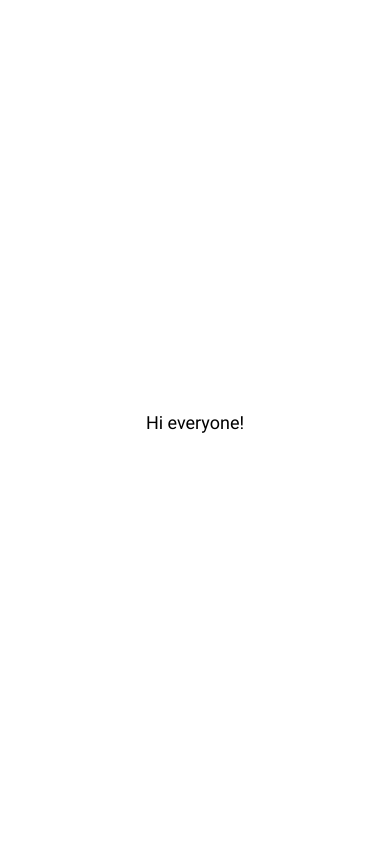
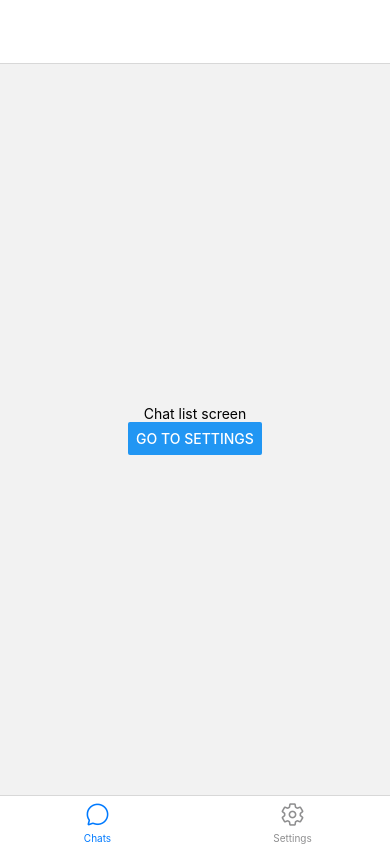
Before and after one commit to aaozgull/whatsapp, a React Native app: screen /ChatList in a window 390 px wide. Built offline with nearby package versions, Linux system fonts and the light colour scheme.

Commit message:
add stack and bottom naigations

```diff
--- a/App.js
+++ b/App.js
@@ -1,8 +1,10 @@
+import 'react-native-gesture-handler';
 import { StyleSheet, Text } from "react-native";
 import { SafeAreaProvider, SafeAreaView } from "react-native-safe-area-context";
 import * as SplashScreen from 'expo-splash-screen';
 import { useCallback, useEffect, useState } from "react";
 import * as Font from 'expo-font';
+import AppNavigator from './navigation/AppNavigator';
 
 SplashScreen.preventAutoHideAsync();
 
@@ -54,11 +56,9 @@
     <SafeAreaProvider
       style={styles.container}
       onLayout={onLayout}>
-      <SafeAreaView>
 
-        <Text style={styles.label}>Hi everyone!</Text>
+        <AppNavigator />
 
-      </SafeAreaView>
     </SafeAreaProvider>
   );
 }
@@ -67,8 +67,6 @@
   container: {
     flex: 1,
     backgroundColor: "#fff",
-    justifyContent: 'center',
-    alignItems: 'center'
   },
   label: {
     color: 'black',
--- /dev/null
+++ b/navigation/AppNavigator.js
@@ -0,0 +1,14 @@
+import React from "react";
+import { NavigationContainer } from '@react-navigation/native';
+
+import MainNavigator from "./MainNavigator";
+
+const AppNavigator = (props) => {
+  return (
+    <NavigationContainer>
+      <MainNavigator />
+    </NavigationContainer>
+  );
+};
+
+export default AppNavigator;
--- /dev/null
+++ b/navigation/MainNavigator.js
@@ -0,0 +1,53 @@
+import React from "react";
+import { createStackNavigator } from '@react-navigation/stack';
+import { createBottomTabNavigator } from '@react-navigation/bottom-tabs';
+import { Ionicons } from '@expo/vector-icons';
+
+import ChatSettingsScreen from '../screens/ChatSettingsScreen';
+import SettingsScreen from '../screens/SettingsScreen';
+import ChatListScreen from "../screens/ChatListScreen";
+
+const Stack = createStackNavigator();
+const Tab = createBottomTabNavigator();
+
+const TabNavigator = () => {
+  return (
+    <Tab.Navigator
+      screenOptions={{ headerTitle: '' }}>
+      <Tab.Screen name="ChatList" component={ChatListScreen} options={{
+        tabBarLabel: 'Chats',
+        tabBarIcon: ({ color, size }) => (
+          <Ionicons name="chatbubble-outline" size={ size } color={ color }  />
+        )
+      }} />
+      <Tab.Screen name="Settings" component={SettingsScreen} options={{
+        tabBarLabel: 'Settings',
+        tabBarIcon: ({ color, size }) => (
+          <Ionicons name="settings-outline" size={ size } color={ color } />
+        )
+      }}/>
+    </Tab.Navigator>
+  )
+}
+
+const MainNavigator = (props) => {
+  return (
+    <Stack.Navigator>
+      <Stack.Screen
+        name="Home"
+        component={TabNavigator}
+        options={{ headerShown: false }}
+      />
+      <Stack.Screen
+        name="ChatSettings"
+        component={ChatSettingsScreen}
+        options={{
+          headerTitle: "Settings",
+          headerBackTitle: "Back",
+        }}
+      />
+    </Stack.Navigator>
+  );
+};
+
+export default MainNavigator;
--- /dev/null
+++ b/screens/ChatListScreen.js
@@ -0,0 +1,21 @@
+import React from 'react';
+import { View, Text, StyleSheet, Button } from 'react-native';
+
+const ChatListScreen = props => {
+
+    return <View style={styles.container}>
+        <Text>Chat list screen</Text>
+
+        <Button title='Go to settings' onPress={() => props.navigation.navigate("ChatSettings") } />
+    </View>
+};
+
+const styles = StyleSheet.create({
+    container: {
+        flex: 1,
+        justifyContent: 'center',
+        alignItems: 'center'
+    }
+})
+
+export default ChatListScreen;
--- /dev/null
+++ b/screens/ChatSettingsScreen.js
@@ -0,0 +1,19 @@
+import React from 'react';
+import { View, Text, StyleSheet } from 'react-native';
+
+const ChatSettingsScreen = props => {
+
+    return <View style={styles.container}>
+        <Text>Chat settings screen</Text>
+    </View>
+};
+
+const styles = StyleSheet.create({
+    container: {
+        flex: 1,
+        justifyContent: 'center',
+        alignItems: 'center'
+    }
+})
+
+export default ChatSettingsScreen;
--- /dev/null
+++ b/screens/SettingsScreen.js
@@ -0,0 +1,19 @@
+import React from 'react';
+import { View, Text, StyleSheet } from 'react-native';
+
+const SettingsScreen = props => {
+
+    return <View style={styles.container}>
+        <Text>Settings screen</Text>
+    </View>
+};
+
+const styles = StyleSheet.create({
+    container: {
+        flex: 1,
+        justifyContent: 'center',
+        alignItems: 'center'
+    }
+})
+
+export default SettingsScreen;
```
